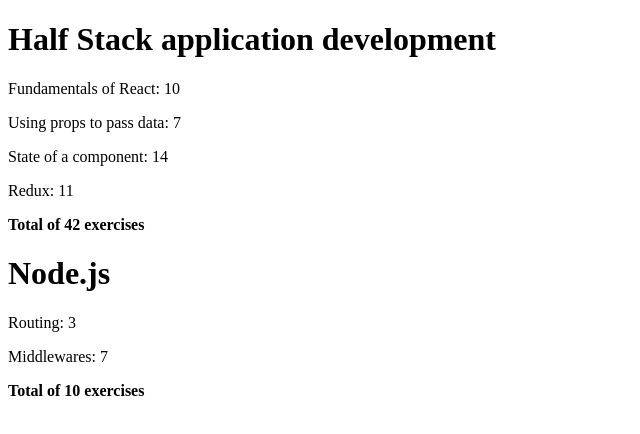
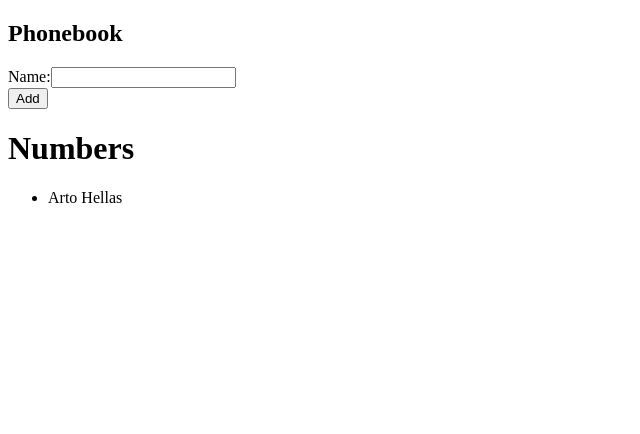
Before and after one commit to Sikarii/fullstack-open-course, a React (Vite) app in the folder 02-communicating-with-server/: page / in a window 1280 px wide. Shown: the top 434 px of the page, without its empty margins (0-640 px from the left). Built offline with nearby package versions, Linux system fonts and the light colour scheme.

Commit message:
Exercise 6 for communicating-with-server

```diff
--- a/02-communicating-with-server/src/App.jsx
+++ b/02-communicating-with-server/src/App.jsx
@@ -1,56 +1,53 @@
-import Course from "./components/Course";
+import { useState } from "react";
 
 export default function App() {
-  const courses = [
+  const initialPersons = [
     {
-      id: 1,
-      name: "Half Stack application development",
-      parts: [
-        {
-          id: 1,
-          name: "Fundamentals of React",
-          exercises: 10,
-        },
-        {
-          id: 2,
-          name: "Using props to pass data",
-          exercises: 7,
-        },
-        {
-          id: 3,
-          name: "State of a component",
-          exercises: 14,
-        },
-        {
-          id: 4,
-          name: "Redux",
-          exercises: 11,
-        },
-      ],
-    },
-    {
-      id: 2,
-      name: "Node.js",
-      parts: [
-        {
-          id: 1,
-          name: "Routing",
-          exercises: 3,
-        },
-        {
-          id: 2,
-          name: "Middlewares",
-          exercises: 7,
-        },
-      ],
+      name: "Arto Hellas",
     },
   ];
 
+  const [persons, setPersons] = useState(initialPersons);
+  const [newName, setNewName] = useState("");
+
+  const addPerson = (event) => {
+    event.preventDefault();
+
+    setPersons((old) => [
+      ...old,
+      {
+        name: newName,
+      },
+    ]);
+  };
+
   return (
-    <>
-      {courses.map((c) =>
-        <Course course={c} />
-      )}
-    </>
+    <div>
+      <h2>Phonebook</h2>
+
+      <form onSubmit={addPerson}>
+        <div>
+          Name:
+          <input
+            type="text"
+            value={newName}
+            onChange={(e) => setNewName(e.target.value)}
+          />
+        </div>
+
+        <div>
+          <button type="submit">Add</button>
+        </div>
+      </form>
+
+      <div>
+        <h1>Numbers</h1>
+        <ul>
+          {persons.map((p) =>
+            <li key={p.name}>{p.name}</li>
+          )}
+        </ul>
+      </div>
+    </div>
   );
 };
--- a/02-communicating-with-server/src/components/Content.jsx
+++ /dev/null
@@ -1,15 +0,0 @@
-import Part from "./Part";
-
-export default function Content(props) {
-  return (
-    <>
-      {props.parts.map((p) =>
-        <Part
-          key={p.id}
-          name={p.name}
-          exercises={p.exercises}
-        />
-      )}
-    </>
-  );
-};
--- a/02-communicating-with-server/src/components/Course.jsx
+++ /dev/null
@@ -1,13 +0,0 @@
-import Header from "./Header";
-import Content from "./Content";
-import Total from "./Total";
-
-export default function Course(props) {
-  return (
-    <>
-      <Header name={props.course.name} />
-      <Content parts={props.course.parts} />
-      <Total parts={props.course.parts} />
-    </>
-  );
-};
--- a/02-communicating-with-server/src/components/Header.jsx
+++ /dev/null
@@ -1,5 +0,0 @@
-export default function Header(props) {
-  return (
-    <h1>{props.name}</h1>
-  );
-};
--- a/02-communicating-with-server/src/components/Part.jsx
+++ /dev/null
@@ -1,5 +0,0 @@
-export default function Part(props) {
-  return (
-    <p>{props.name}: {props.exercises}</p>
-  );
-};
--- a/02-communicating-with-server/src/components/Total.jsx
+++ /dev/null
@@ -1,7 +0,0 @@
-export default function Total(props) {
-  const total = props.parts.reduce((sum, p) => p.exercises + sum, 0);
-
-  return (
-    <b>Total of {total} exercises</b>
-  );
-};
```
